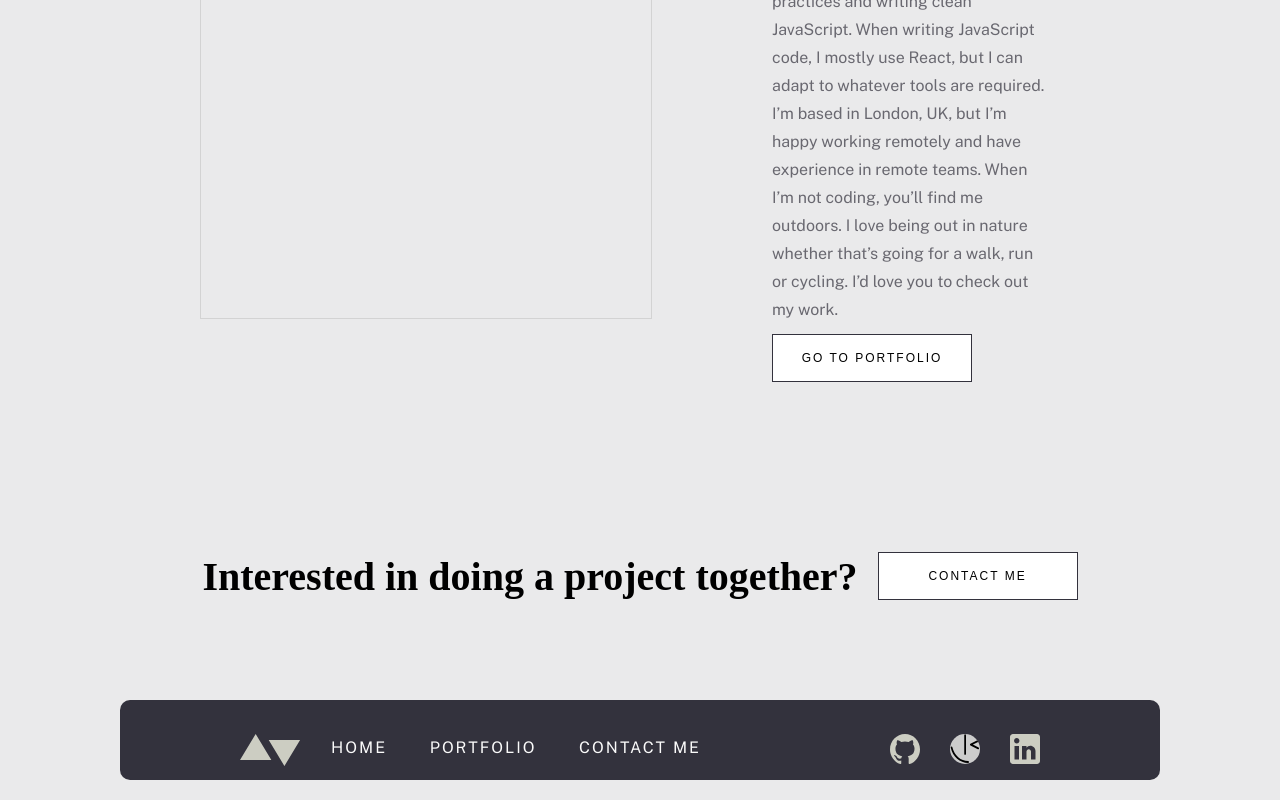
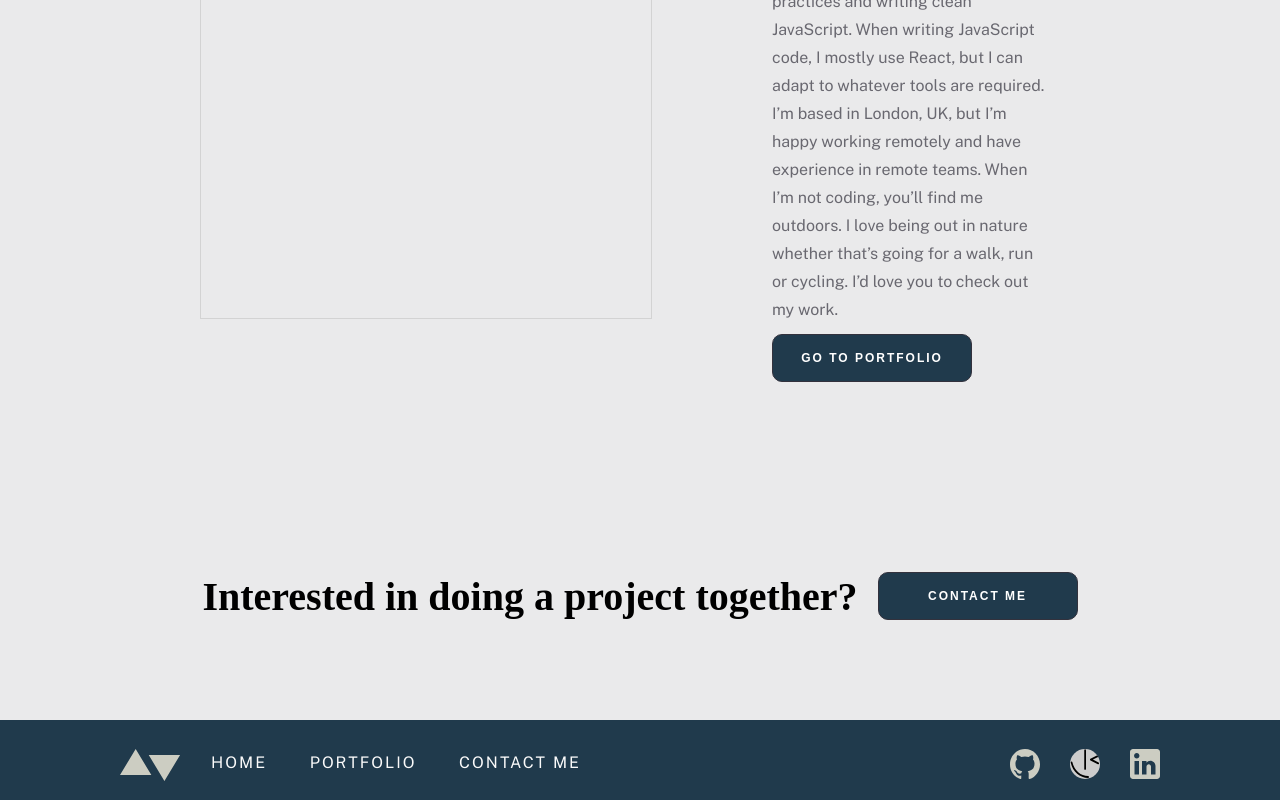
Before and after one commit to vinuman/my-portfolio, a React (Create React App) app: page / in a window 1280 px wide. Shown: the part 987-1787 px from the top of the page. Built offline with nearby package versions, Linux system fonts and the light colour scheme; a web font is replaced by a local one.

Commit message:
homebuttons

```diff
--- a/src/App.js
+++ b/src/App.js
@@ -72,11 +72,15 @@ function App() {
           </ul>
         </div>
       </nav>
-      {home && <Home />}
+      {home && <Home setPortfolio={setPortfolio} setContact={setContact} />}
       {portfolio && <Portfolio />}
       {contact && <Contact />}
 
-      <Footer />
+      <Footer
+        setHome={setHome}
+        setPortfolio={setPortfolio}
+        setContact={setContact}
+      />
     </div>
   );
 }
--- a/src/Footer.js
+++ b/src/Footer.js
@@ -3,15 +3,15 @@ import github from "./images/icons/github.svg";
 import frontendmentor from "./images/icon-frontend-mentor.svg";
 import linkedin from "./images/icons/linkedin.svg";
 
-const Footer = () => {
+const Footer = ({ setHome, setPortfolio, setContact }) => {
   return (
     <footer>
       <div className="nav-links">
         <img src={logo}></img>
         <ul>
-          <li>Home</li>
-          <li>Portfolio</li>
-          <li>Contact Me</li>
+          <li onClick={() => setHome(true)}>Home</li>
+          <li onClick={() => setPortfolio(true)}>Portfolio</li>
+          <li onClick={() => setContact(true)}>Contact Me</li>
         </ul>
       </div>
       <div className="contact-links">
--- a/src/Home.js
+++ b/src/Home.js
@@ -1,7 +1,13 @@
 import jigsaw from "./images/ashkan-forouzani-m0l9NBCivuk-unsplash.jpg";
 import downarrow from "./images/icons/down-arrows.svg";
 
-const Home = () => {
+const Home = ({ setPortfolio, setContact }) => {
+  const handleAboutClick = (e) => {
+    e.preventDefault();
+    const target = document.getElementById("about-me");
+    target.scrollIntoView({ behavior: "smooth" });
+  };
+
   return (
     <div>
       <header className="home-header">
@@ -11,13 +17,15 @@ const Home = () => {
             Hi there! I'm Vinu Cyril, a budding front-end developer passionate
             about creating responsive and engaging user experience.
           </p>
-          <button className="about-button">
-            <img src={downarrow}></img>
-            About me
-          </button>
+          <a href="#about-me" onClick={handleAboutClick}>
+            <button className="about-button">
+              <img src={downarrow}></img>
+              About me
+            </button>
+          </a>
         </div>
       </header>
-      <main>
+      <main id="about-me">
         <div className="image-container">IMAGE</div>
         <div className="about">
           <p className="about-title">About Me</p>
@@ -31,14 +39,18 @@ const Home = () => {
             find me outdoors. I love being out in nature whether that’s going
             for a walk, run or cycling. I’d love you to check out my work.
           </p>
-          <button className="about-btn">Go to Portfolio</button>
+          <button onClick={() => setPortfolio(true)} className="about-btn">
+            Go to Portfolio
+          </button>
         </div>
       </main>
       <section className="home-contact">
         <p className="home-contact-title">
           Interested in doing a project together?
         </p>
-        <button className="about-btn">Contact Me</button>
+        <button onClick={() => setContact(true)} className="about-btn">
+          Contact Me
+        </button>
       </section>
     </div>
   );
--- a/src/index.css
+++ b/src/index.css
@@ -24,6 +24,7 @@ body {
   padding: 4rem 12rem 0 12rem;
   font-family: "Public Sans", sans-serif;
   background-color: var(--light-grey);
+  scroll-behavior: smooth;
 }
 
 nav {
@@ -121,7 +122,7 @@ nav {
 main {
   display: flex;
   padding-bottom: 2rem;
-  padding: 0 0 2rem 8rem;
+  padding: 0 0 4rem 8rem;
 }
 
 .image-container {
@@ -160,7 +161,10 @@ main {
   height: 4.8rem;
   font-size: 1.2rem;
   text-transform: uppercase;
-  background-color: #fff;
+  background-color: var(--dark-blue);
+  color: #fff;
+  font-weight: 700;
+  border-radius: 1rem;
   border: 1px solid var(--grayish-dark-blue);
   letter-spacing: 0.2rem;
   margin-top: 1rem;
@@ -241,7 +245,7 @@ main {
 .card-title {
   font-size: 2rem;
   color: var(--dark-blue);
-  padding-bottom: 1rem;
+  padding-bottom: 0.6rem;
 }
 
 .card-text {
@@ -249,7 +253,7 @@ main {
   opacity: 0.7;
   padding-bottom: 1rem;
   color: var(--dark-blue);
-  padding-bottom: 1rem;
+  padding-bottom: 2rem;
 }
 
 .card-btn {
@@ -262,13 +266,12 @@ main {
   font-weight: 700;
   cursor: pointer;
   position: relative;
-  background-color: var(--very-light-grey);
-  color: var(--dark-blue);
+  background-color: var(--dark-blue);
   overflow: hidden;
 }
 
 .card-btn:hover {
-  background-color: var(--light-grey);
+  background-color: var(--slightly-desaturated-cyan);
   border: 2px solid var(--slightly-desaturated-cyan);
   transition: all 0.2s ease;
 }
@@ -278,6 +281,8 @@ main {
   position: absolute;
   right: 10%;
   top: 30%;
+  filter: invert(100);
+  font-weight: 700;
 }
 
 .cards-container {
@@ -287,7 +292,7 @@ main {
 
 a > .card-btn {
   text-decoration: none;
-  color: var(--grayish-dark-blue);
+  color: #fff;
 }
 
 button.active {
@@ -368,11 +373,13 @@ footer {
   display: flex;
   justify-content: space-between;
   padding-right: 12rem;
-  padding-top: 2rem;
-  background-color: var(--grayish-dark-blue);
+  padding-top: 1rem;
+  background-color: var(--dark-blue);
   width: 100%;
   height: 8rem;
-  border-radius: 1rem;
+  position: absolute;
+  left: 0;
+  right: 0;
 }
 
 footer > .nav-links {
```
